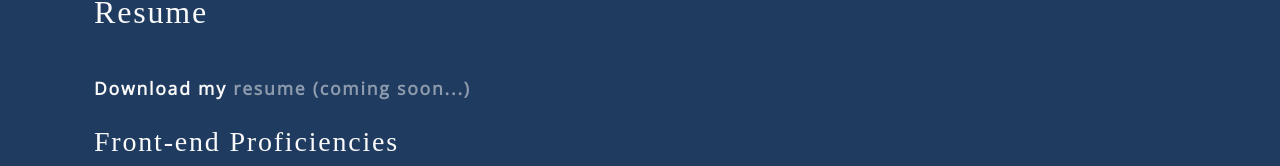
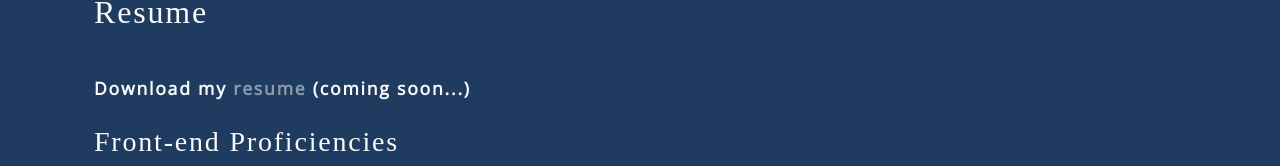
Before and after one commit to Serge2233/my-dev-portfolio, a React (Create React App) app: page / in a window 1280 px wide. Both pictures are taken after a click on the item "Resume". Shown: the part 263-429 px from the top of the page. Built offline with nearby package versions, Linux system fonts and the light colour scheme; a web font is replaced by a local one.

Commit message:
resume update

```diff
--- a/src/components/Resume/index.js
+++ b/src/components/Resume/index.js
@@ -5,7 +5,7 @@ function Resume() {
     <section className="my-5">
       <div className="my-2">
       <p>
-        Download my <a href="https://www.linkedin.com/">resume (coming soon...)</a>
+        Download my <a href="https://www.linkedin.com/">resume</a> (coming soon...)
         </p>
         <h3>Front-end Proficiencies</h3>
         <ul className="skills">
```
